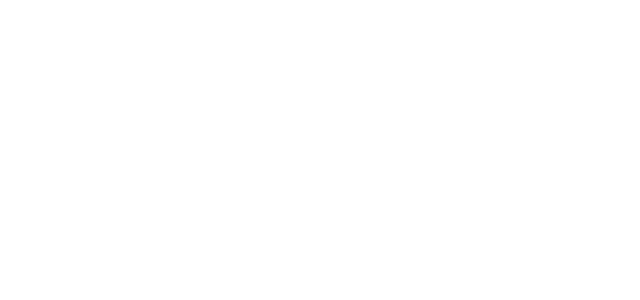
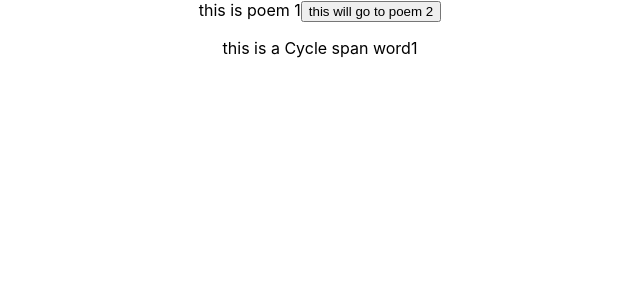
Before and after one commit to stellarshakes/odysseyprosthesy, a React (Create React App) app: page / in a window 1280 px wide. Shown: the top 300 px of the page, without its empty margins (320-960 px from the left). Built offline with nearby package versions, Linux system fonts and the light colour scheme.

Commit message:
added cycle span and poem directory

```diff
--- a/package.json
+++ b/package.json
@@ -7,6 +7,7 @@
     "gh-pages": "^2.1.1",
     "react": "^16.10.2",
     "react-dom": "^16.10.2",
+    "react-router-dom": "^5.1.2",
     "react-scripts": "3.2.0"
   },
   "scripts": {
--- a/src/App.js
+++ b/src/App.js
@@ -1,11 +1,26 @@
 import React from 'react';
+import Poem1 from './poemfiles/poem1';
+import Poem2 from './poemfiles/poem2';
+import Poem3 from './poemfiles/poem3';
+import {Switch, Route} from 'react-router-dom'
 import './App.css';
 
 function App() {
-  return (
-    <div className="App">
-    </div>
-  );
+    return (
+        <div className="App">
+            <Switch>
+                <Route path={'/poem2'}>
+                    <Poem2/>
+                </Route>
+                <Route path={'/poem3'}>
+                    <Poem3/>
+                </Route>
+                <Route path={'/'}>
+                    <Poem1/>
+                </Route>
+            </Switch>
+        </div>
+    );
 }
 
 export default App;
--- /dev/null
+++ b/src/CycleSpan.js
@@ -0,0 +1,19 @@
+import React, {useState} from 'react'
+
+function CycleSpan(props) {
+    let [count, setCount] = useState(0);
+    let handleClick = () => {
+        let entrySize = props.entries.length ;
+        let divisor = count % entrySize +1;
+        if(divisor === 3){
+            divisor=0
+        }
+        setCount(divisor);
+    };
+
+    return (
+        <span onClick={handleClick}>{props.entries[count]}</span>
+    )
+}
+
+export default CycleSpan
--- a/src/index.js
+++ b/src/index.js
@@ -3,8 +3,14 @@ import ReactDOM from 'react-dom';
 import './index.css';
 import App from './App';
 import * as serviceWorker from './serviceWorker';
+import {HashRouter} from "react-router-dom";
 
-ReactDOM.render(<App />, document.getElementById('root'));
+ReactDOM.render(
+    <HashRouter>
+        <App/>
+    </HashRouter>,
+    document.getElementById('root')
+);
 
 // If you want your app to work offline and load faster, you can change
 // unregister() to register() below. Note this comes with some pitfalls.
--- /dev/null
+++ b/src/poemfiles/poem1.js
@@ -0,0 +1,21 @@
+import React from 'react'
+import CycleSpan from "../CycleSpan";
+import {Link} from 'react-router-dom'
+
+function Poem1() {
+        return (
+        <div>
+            this is poem 1
+            <Link to={"/poem2"}>
+                <button>
+                    this will go to poem 2
+                </button>
+            </Link>
+            <p>
+                this is a Cycle span <CycleSpan entries={["word1", "word2","word3"]}/>
+            </p>
+        </div>
+    )
+}
+
+export default Poem1
--- /dev/null
+++ b/src/poemfiles/poem2.js
@@ -0,0 +1,17 @@
+import React from 'react'
+import {Link} from "react-router-dom";
+
+function Poem1() {
+    return(
+        <div>
+            this is poem 2
+            <Link to={'/poem3'}>
+                <button>
+                    this will go to poem 3
+                </button>
+            </Link>
+        </div>
+    )
+}
+
+export default Poem1
--- /dev/null
+++ b/src/poemfiles/poem3.js
@@ -0,0 +1,17 @@
+import React from 'react'
+import {Link} from "react-router-dom";
+
+function Poem1() {
+    return(
+        <div>
+            this is poem 3
+            <Link to={'/'}>
+                <button>
+                    This will go to home page
+                </button>
+            </Link>
+        </div>
+    )
+}
+
+export default Poem1
```
Also changed, not shown: 1 other file (tests, documents, lock files or other folders).
